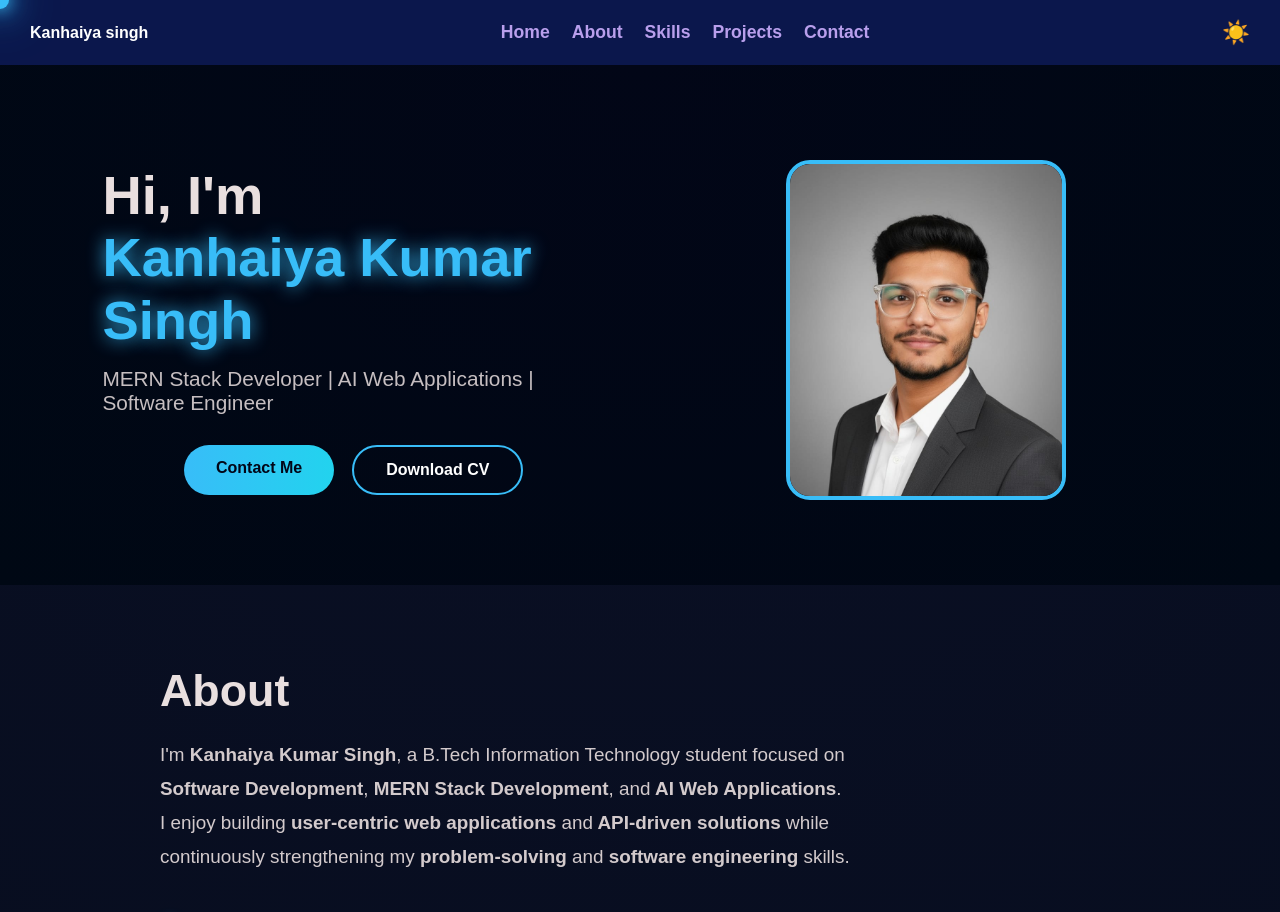
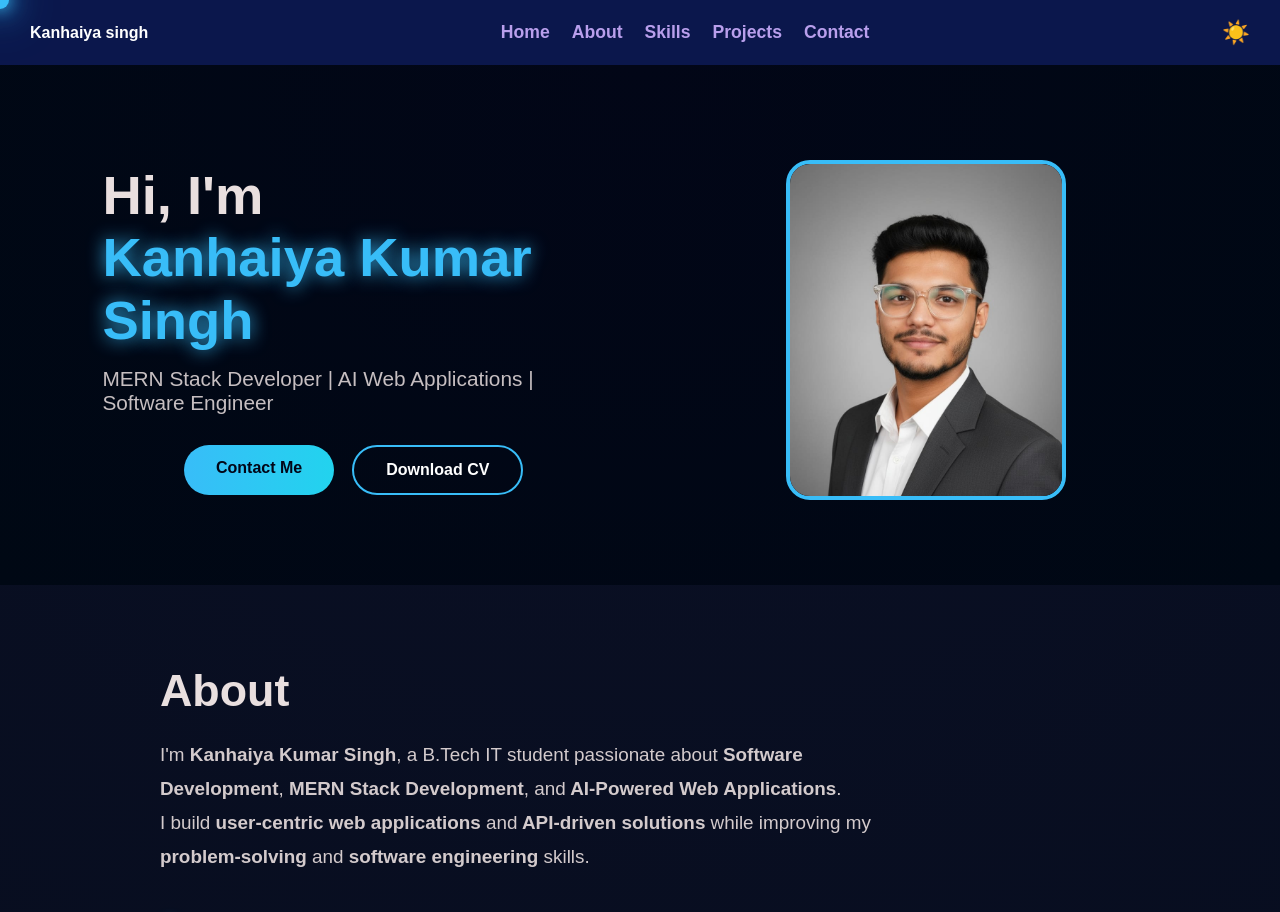
Before and after one commit to KANHAIYASINGH337/portfolio, a React (Create React App) app: page / in a window 1280 px wide. Shown: the top 912 px of the page. Built offline with nearby package versions, Linux system fonts and the light colour scheme.

Commit message:
updated: about section

```diff
--- a/src/components/About.jsx
+++ b/src/components/About.jsx
@@ -4,20 +4,19 @@ export default function About() {
 
       <h2 className="section-title">About</h2>
 
-      <p className="about-text">
-  I'm <strong>Kanhaiya Kumar Singh</strong>, a B.Tech Information Technology student focused on
+     <p className="about-text">
+  I'm <strong>Kanhaiya Kumar Singh</strong>, a B.Tech IT student passionate about
   <strong> Software Development</strong>,
   <strong> MERN Stack Development</strong>, and
-  <strong> AI Web Applications</strong>.
+  <strong> AI-Powered Web Applications</strong>.
 
   <br />
 
-  I enjoy building <strong>user-centric web applications</strong> and
-  <strong> API-driven solutions</strong> while continuously strengthening my
+  I build <strong>user-centric web applications</strong> and
+  <strong> API-driven solutions</strong> while improving my
   <strong> problem-solving</strong> and
   <strong> software engineering</strong> skills.
-      </p>
-
+</p>
       <div className="timeline">
 
         <div className="timeline-item">
```
